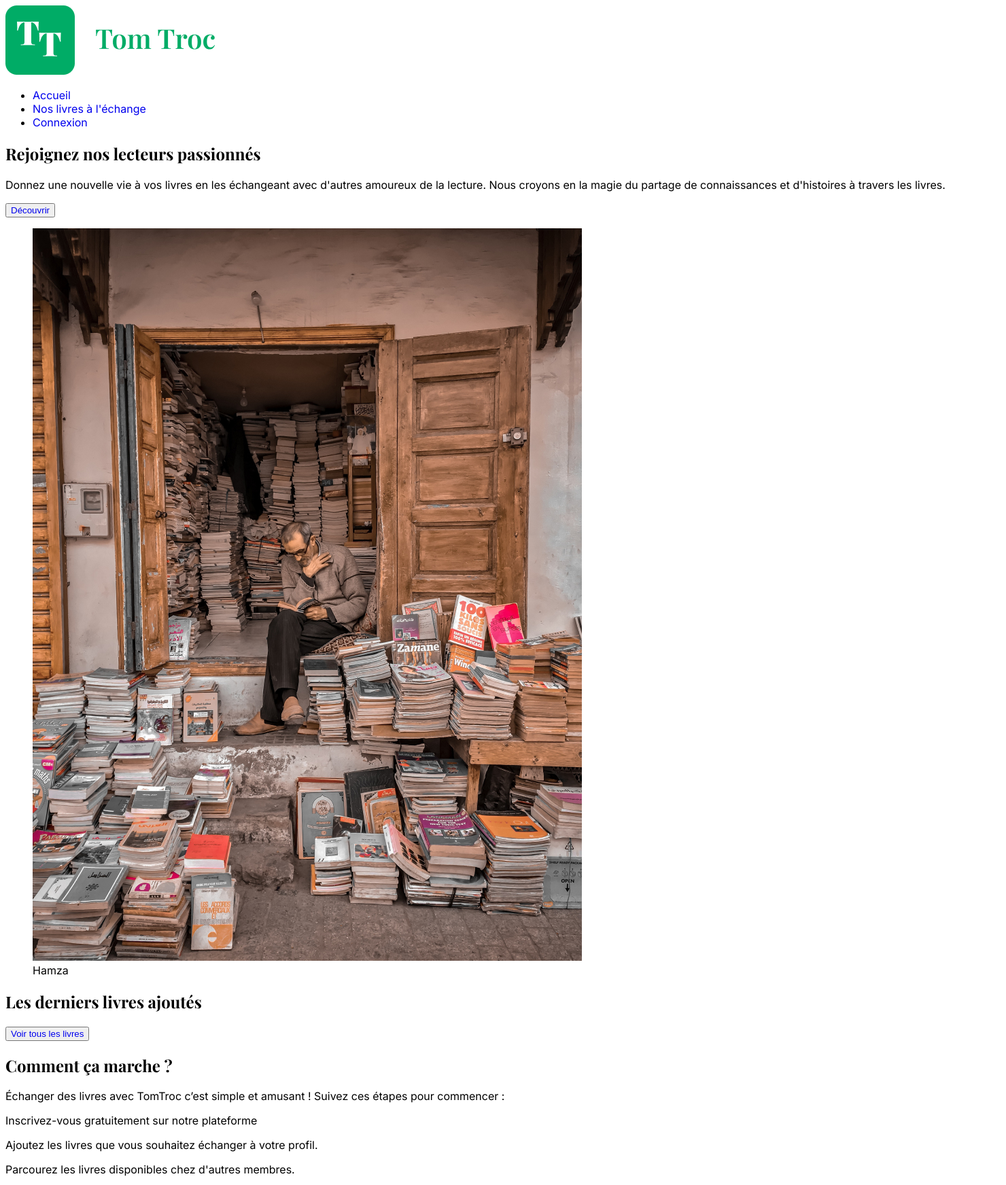
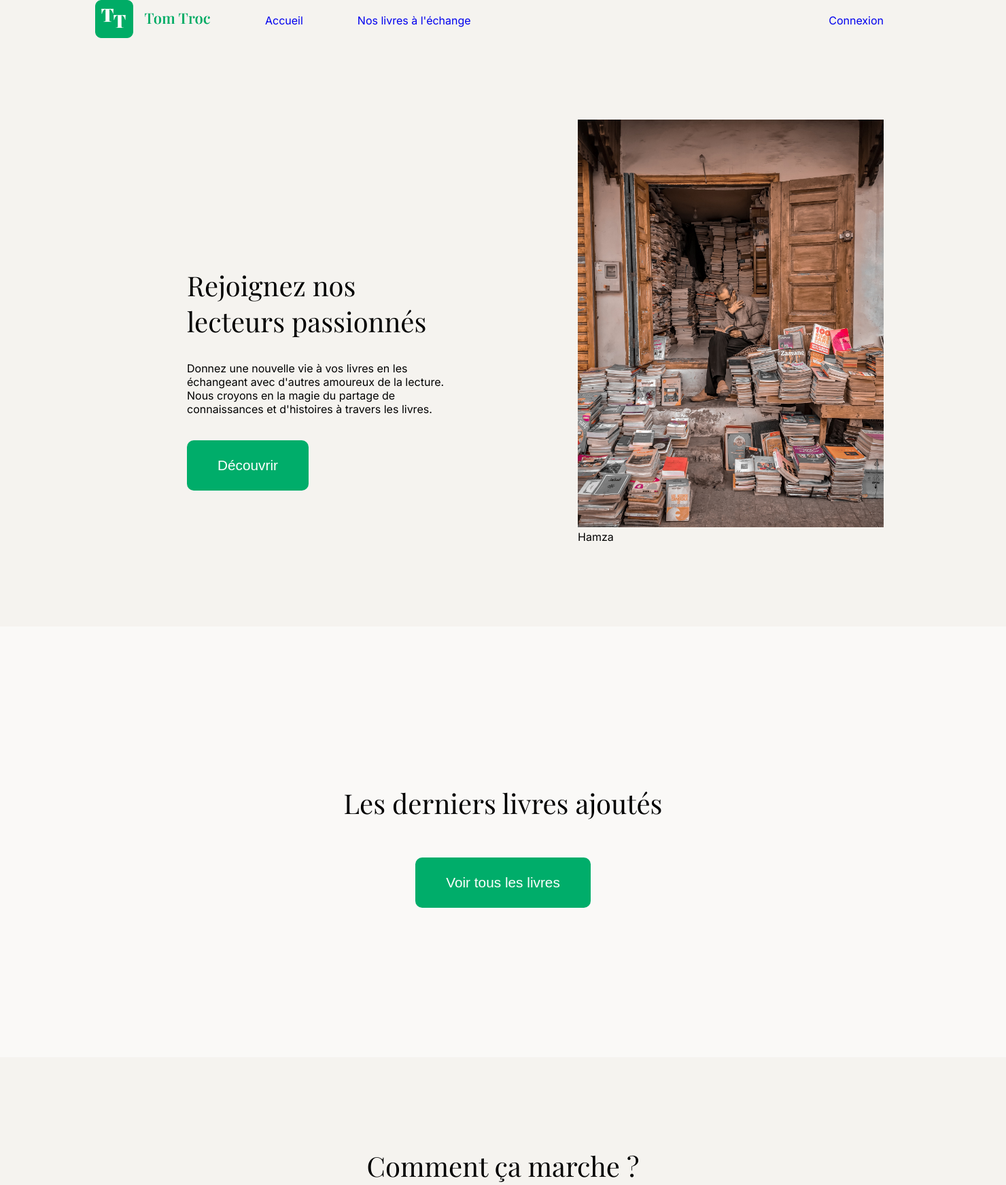
Before and after one commit to BastienPrvst/Mission-Projet-6, a PHP site: page / in a window 1480 px wide. Shown: the top 1744 px of the page at 68% size. Run offline with PHP 8.4, Linux system fonts and the light colour scheme; data that the repository does not hold is empty; some libraries are stand-ins or nearby versions; some web fonts are replaced.

Commit message:
Add Home CSS

```diff
--- a/css/styles.css
+++ b/css/styles.css
@@ -2,14 +2,275 @@
 
 body {
     font-family: 'Inter', sans-serif;
+    margin: auto;
+}
+
+.container {
+    max-width: 1200px;
+    margin: auto;
 }
 
 h1,
 h2,
 h3 {
     font-family: 'Playfair Display', sans-serif;
+    font-size: 2.5rem;
+    font-weight: lighter;
 }
 
 a {
     text-decoration: none;
 }
+
+.green-button {
+    background-color: #00AD6A;
+    border-radius: 10px;
+    border: none;
+    padding: 25px 45px;
+}
+
+.green-button a {
+    color: #FFFFFF;
+    font-size: 1.3rem;
+}
+
+/*Header*/
+
+header {
+    background-color: #F5F3EF;
+}
+
+nav,
+.nav-list,
+.nav-ul1,
+.nav-ul2
+{
+    display: flex;
+    align-items: center;
+}
+
+.nav-list {
+    width: 100%;
+}
+
+.nav-logo {
+    width: 170px;
+}
+
+.nav-ul2 {
+    margin-left: auto;
+}
+
+.nav-ul1 li,
+.nav-ul2 li
+{
+    list-style-type: none;
+    padding: 0 40px;
+}
+
+
+
+
+
+
+
+/*Page Home*/
+
+.home1 .container,
+.home2,
+.home3,
+.home4
+{
+    display: flex;
+}
+
+.home1, .home3{
+    padding-top: 100px;
+    background-color: #F5F3EF;
+}
+
+.sit-man {
+    width: 450px;
+    height: auto;
+}
+
+.container .part-1 {
+    font-size: 1rem;
+    padding: 200px 50px;
+    width: 400px;
+    margin: auto;
+}
+
+.home1 .part-1 p {
+    justify-content: center;
+    text-align: start;
+    padding-bottom: 20px;
+}
+
+/*-----------------------*/
+
+.home2 {
+    flex-direction: column;
+    padding: 200px 0 200px;
+    background-color: #FAF9F7;
+}
+
+.last-books {
+    text-align: center;
+}
+
+.center-button {
+    display: block;
+    margin: 20px auto;
+    text-align: center;
+}
+
+.quator {
+    display: flex;
+    flex-direction: row;
+}
+
+.info-books {
+    display: flex;
+    flex-direction: column;
+    padding: 20px;
+    width: 230px;
+}
+
+.info-books .detail-books {
+    display: flex;
+    flex-direction: column;
+}
+
+.detail-books {
+    padding: 10px 10px 20px;
+    border-radius: 10px;
+    min-height: 110px;
+    background-color: #FFFFFF;
+
+}
+
+.title {
+    font-size: 18px;
+    padding: 7px 0;
+}
+
+.author {
+    color: grey;
+    font-size: 16px;
+    padding-bottom: 13px;
+}
+
+.seller {
+    color: grey;
+    font-size: 14px;
+}
+
+.default-book {
+    max-width: 230px;
+}
+
+/*
+-----------------------------------------
+ */
+.home3 .container {
+    text-align: center;
+}
+
+.trade-books {
+    text-align: center;
+    width: 400px;
+    margin: 0 auto;
+    padding-bottom: 30px;
+}
+
+.quatro {
+    display: flex;
+    flex-direction: row;
+}
+
+.solo {
+    background-color: #FFFFFF;
+    padding: 15px;
+    margin: 20px;
+    height: 150px;
+    width: 200px;
+    display: flex;
+    justify-content: center;
+    text-align: center;
+    border-radius: 15px;
+}
+
+.solo p {
+    display: flex;
+    justify-content: center;
+    align-items: center;
+}
+
+.home3 .container .green-button {
+    background-color: transparent;
+    border: solid 2px #00AD6A;
+    margin-bottom: 100px;
+}
+
+.home3 .container .green-button a {
+    color: #00AD6A;
+}
+
+.banner {
+    width: 100%;
+}
+
+/*
+----------------------------------
+ */
+.home4 {
+    background-color: #FAF9F7;
+}
+
+.home4 .container {
+    display: flex;
+    flex-direction: column;
+    justify-content: center;
+    align-items: center;
+
+}
+
+.home4 .container p {
+    text-align: start;
+    margin: 0;
+}
+
+.center-div {
+    width: 450px;
+    margin: 0 auto;
+    padding-top: 50px;
+}
+
+.keur {
+    position: relative;
+    left: 200px
+}
+
+/*
+-----------Footer------------
+ */
+
+.logo-footer {
+    width: 30px;
+}
+
+footer {
+    width: 100%;
+}
+
+footer ul {
+    display: flex;
+    flex-direction: row;
+    list-style: none;
+    justify-content: flex-end;
+}
+
+footer ul li {
+    padding: 10px 30px;
+}
--- a/src/controllers/UserController.php
+++ b/src/controllers/UserController.php
@@ -126,9 +126,8 @@ class UserController
             ['errors' => $errors]);
         }
 
-        $view = new View("Mon profil");
-        $view->render('personalProfile',
-            ['success' => true]);
+        //Redirection si pas d'erreurs dans le formulaire
+        Utils::redirect("personalProfile");
 
     }
 
--- a/views/partials/footer.php
+++ b/views/partials/footer.php
@@ -4,7 +4,7 @@
         <li><a href="#">Politique de confidentialité</a></li>
         <li><a href="#">Mention légales</a></li>
         <li><a href="#">Tom Troc@</a></li>
-        <li><img src="#" alt="" class="logo-footer"></li>
+        <li><img src="./img/mini-logo.png" alt="Petit logo de TomTroc" class="logo-footer"></li>
     </ul>
 
 </footer>
--- a/views/partials/header.php
+++ b/views/partials/header.php
@@ -1,17 +1,21 @@
 
 <header>
-    <nav>
+    <nav class="container">
         <a href="index.php?action=home"><img class="nav-logo" src="img\logo.png" alt="Logo de Tom Troc"></a>
-        <div class="nav-ul">
-            <ul>
-                <li><a href="index.php?action=home">Accueil</a></li>
-                <li><a href="index.php?action=bookList">Nos livres à l'échange</a></li>
+        <div class="nav-list">
+            <ul class="nav-ul1">
+                <li class="nav-li1"><a href="index.php?action=home">Accueil</a></li>
+
+                <li class="nav-li1"><a href="index.php?action=bookList">Nos livres à l'échange</a>
+                </li>
+            </ul>
+            <ul class="nav-ul2">
                 <?php if (isset($_SESSION['user'])) {
-                echo '<li><a href="#">Messagerie</a></li>';
-                echo '<li><a href="index.php?action=personalProfile">Mon compte</a></li>';
-                echo '<li><a href="index.php?action=logout">Déconnexion</a></li>';
+                    echo '<li class="nav-li2"><a href="#"><i class="fa-regular fa-comment"></i> Messagerie</a></li>';
+                    echo '<li class="nav-li2"><a href="index.php?action=personalProfile">Mon compte</a></li>';
+                    echo '<li class="nav-li2"><a href="index.php?action=logout">Déconnexion</a></li>';
                 }else{
-                    echo '<li><a href="index.php?action=loginForm">Connexion</a></li>';
+                    echo '<li class="nav-li2"><a href="index.php?action=loginForm">Connexion</a></li>';
                 }
                 ?>
 
--- a/views/templates/home.php
+++ b/views/templates/home.php
@@ -1,48 +1,51 @@
 
 
-<section>
+<section class="home1">
+    <div class="container">
+        <div class="part-1">
             <h1>Rejoignez nos lecteurs passionnés</h1>
 
             <p>Donnez une nouvelle vie à vos livres en les échangeant avec d'autres amoureux de la lecture. Nous croyons en la magie du partage de connaissances et d'histoires à travers les livres. </p>
 
-    <button class="simple-button"><a href="index.php?action=bookList">Découvrir</a></button>
+            <button class="green-button"><a href="index.php?action=bookList">Découvrir</a></button>
+        </div>
+
         <figure>
-        <img src="img/men_reading.jpg" alt="Un homme lisant entouré de livres.">
+            <img src="img/men_reading.jpg" class="sit-man" alt="Un homme lisant entouré de livres.">
             <figcaption>Hamza</figcaption>
         </figure>
-
+    </div>
 </section>
 
-<section>
+<section class="home2">
+    <div class="container">
+        <h2 class="last-books">Les derniers livres ajoutés</h2>
 
-    <h2>Les derniers livres ajoutés</h2>
-
-
+        <div class="quator">
             <?php foreach ($lastBooks as $lastBook):?>
                 <div class="info-books">
-            <?=$lastBook['title'];?>
 
-            <?= $lastBook['author'];?>
+                    <img src="./img/default_image.png" class="default-book" alt="livre">
+                    <div class="detail-books">
+                        <span class="title"><?=$lastBook['title']?></span>
 
-            <?= $lastBook['description'];?>
+                        <span class="author"><?= $lastBook['author']?></span>
 
-            <?= $lastBook['statut'];?>
-
-            <?= $lastBook['pseudo'];?>
-
-
+                        <span class="seller"> Vendu par : <?= $lastBook['pseudo']?></span>
+                    </div>
                 </div>
 
             <?php endforeach; ?>
+        </div>
 
-    <button class="simple-button"><a href="index.php?action=bookList">Voir tous les livres</a></button>
-
+        <button class="green-button center-button"><a href="index.php?action=bookList">Voir tous les livres</a></button>
+    </div>
 </section>
 
-<section>
-
-    <h2>Comment ça marche ?</h2>
-    <p>Échanger des livres avec TomTroc c’est simple et amusant ! Suivez ces étapes pour commencer :</p>
+<section class="home3">
+    <div class="container">
+        <h2 class="last-books">Comment ça marche ?</h2>
+        <p class="trade-books">Échanger des livres avec TomTroc c’est simple et amusant ! Suivez ces étapes pour commencer :</p>
 
         <div class="quatro">
             <div class="solo">
@@ -63,15 +66,17 @@
             </div>
         </div>
 
-    <button class="simple-button"><a href="index.php?action=bookList">Voir tous les livres</a></button>
-
+        <button class="green-button center-button"><a href="index.php?action=bookList">Voir tous les livres</a></button>
+    </div>
 </section>
 
 <div>
-    <img src="img/page_banner.jpg" alt="Image bannière">
+    <img src="img/page_banner.jpg" class="banner" alt="Image bannière">
 </div>
 
-<section>
+<section class="home4">
+    <div class="container">
+        <div class="center-div">
         <h3>Nos valeurs</h3>
             <p>Chez Tom Troc, nous mettons l'accent sur le partage, la découverte et la communauté. Nos valeurs sont ancrées dans notre passion pour les livres et notre désir de créer des liens entre les lecteurs. Nous croyons en la puissance des histoires pour rassembler les gens et inspirer des conversations enrichissantes.</p>
             <br>
@@ -80,6 +85,7 @@
             <p>Nous sommes passionnés par la création d'une plateforme conviviale qui permet aux lecteurs de se connecter, de partager leurs découvertes littéraires et d'échanger des livres qui attendent patiemment sur les étagères</p>
             <br>
             <p>L’équipe Tom Troc</p>
-
-    <img src="img/heart.png" alt="Image keur">
+        </div>
+        <img src="img/heart.png" class="keur" alt="Image keur">
+    </div>
 </section>
--- a/views/templates/main.php
+++ b/views/templates/main.php
@@ -10,6 +10,7 @@
     <link rel="preconnect" href="https://fonts.gstatic.com" crossorigin>
     <link href="https://fonts.googleapis.com/css2?family=Playfair+Display:ital,wght@0,400..900;1,400..900&display=swap" rel="stylesheet">
     <link href="https://fonts.googleapis.com/css2?family=Inter:wght@100..900&family=Playfair+Display:ital,wght@0,400..900;1,400..900&display=swap" rel="stylesheet">
+    <link rel="stylesheet" href="https://cdnjs.cloudflare.com/ajax/libs/font-awesome/6.6.0/css/all.min.css" integrity="sha512-Kc323vGBEqzTmouAECnVceyQqyqdsSiqLQISBL29aUW4U/M7pSPA/gEUZQqv1cwx4OnYxTxve5UMg5GT6L4JJg==" crossorigin="anonymous" referrerpolicy="no-referrer" />
     <link rel="stylesheet" href="./css/styles.css">
 
 </head>
```
Also changed, not shown: src/repository/UserRepository.php (+2 -6 lines). Lines whose indentation alone changed are shown as unchanged.
